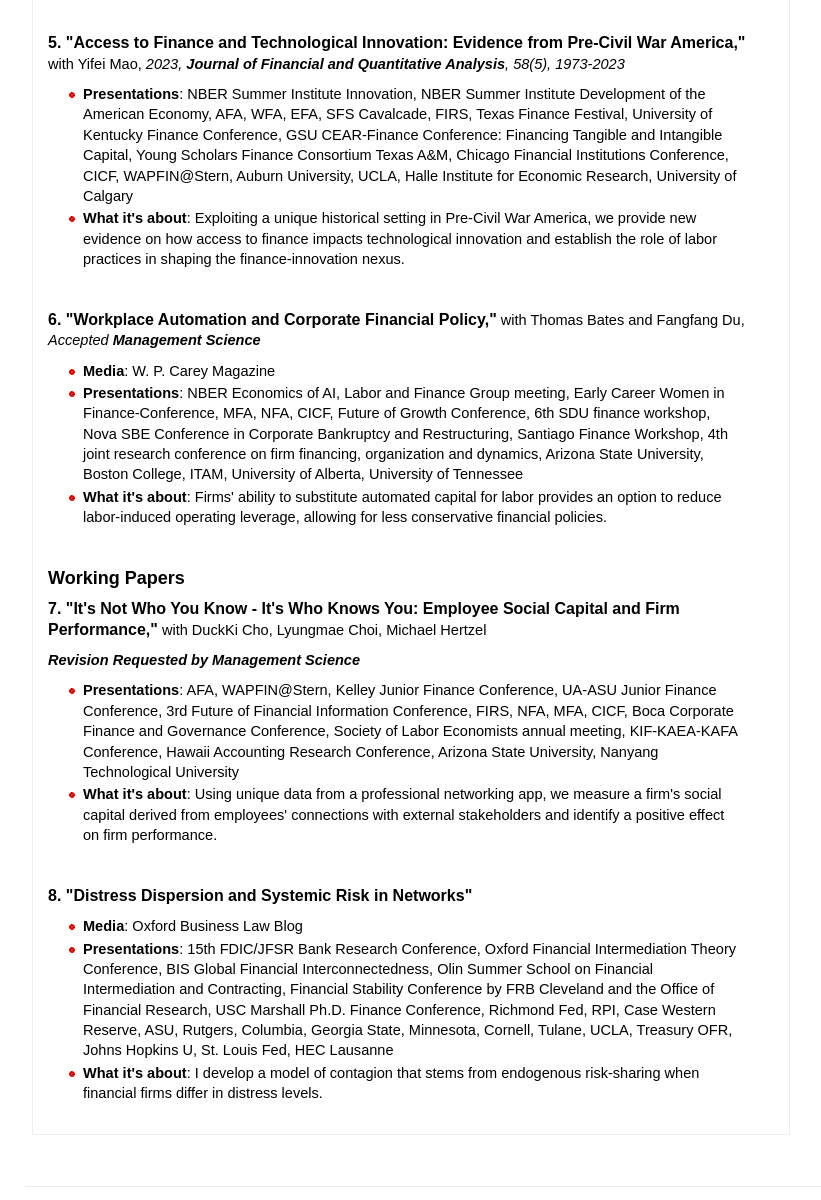
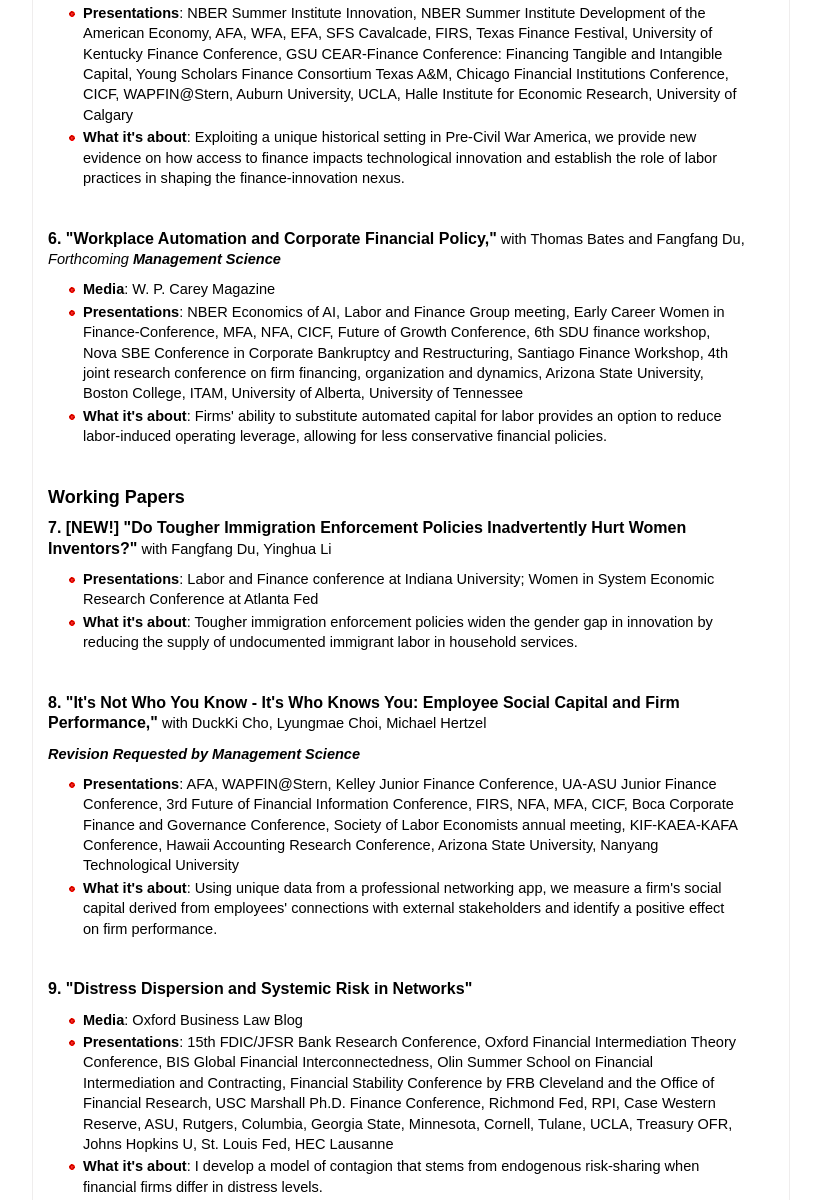
Before and after one commit to jiaxuwangweb/website, a plain HTML site: page index.html in a window 1280 px wide. Shown: the part 1324-2524 px from the top of the page, without its empty margins (96-917 px from the left). Drawn offline with Linux system fonts and the light colour scheme.

Commit message:
new paper

```diff
--- a/index.html
+++ b/index.html
@@ -80,8 +80,6 @@
 
 			<p><b> I am a principal economist at the Federal Reserve Board. My main research interests are banking, financial stability, networks, labor and finance.</b></p> </br>
 
-			<p><b> I am co-organizing the <a href="https://www.federalreserve.gov/conferences/conference-on-the-interconnectedness-of-financial-systems-202403.htm">3rd Conference on the Interconnectedness of Financial Systems</a>  in Washington, D.C. March 28-29, 2024. Please submit your work to <a href="mailto:interconnect@frb.gov">interconnect@frb.gov</a> by November 20! </b></p>  </br>
-
 
 <!--			<p> <b><font size="4">Research Interests</font></b></p>
 				<p> In my research, I study how frictions such as network externalities, contracting, and labor search affect systemic risk and asset prices. 				</p>
@@ -136,7 +134,7 @@
 					</ul>
 			</br>
 
-			<p><b> <font size="3"><a href="http://papers.ssrn.com/sol3/papers.cfm?abstract_id=3556935">6. "Workplace Automation and Corporate Financial Policy,"</a></font></b> with <a href="https://scholar.google.com/citations?user=7J5f_KkAAAAJ&hl=en">Thomas Bates</a> and <a href="https://sites.google.com/site/fangfangdufinance/home">Fangfang Du,</a> <i> Accepted <b>Management Science</b></i> </p>
+			<p><b> <font size="3"><a href="http://papers.ssrn.com/sol3/papers.cfm?abstract_id=3556935">6. "Workplace Automation and Corporate Financial Policy,"</a></font></b> with <a href="https://scholar.google.com/citations?user=7J5f_KkAAAAJ&hl=en">Thomas Bates</a> and <a href="https://sites.google.com/site/fangfangdufinance/home">Fangfang Du,</a> <i> Forthcoming <b>Management Science</b></i> </p>
 				<ul>
 					<li class="bottom-half"><b>Media</b>: <a href="https://wpcareymagazine.com/issue/spring-2021/researchers-find-bright-financial-side-to-automation">W. P. Carey Magazine</a>
 					<li class="bottom-half"> <b>Presentations</b>: NBER Economics of AI, Labor and Finance Group meeting, Early Career Women in Finance-Conference, MFA, NFA, CICF, Future of Growth Conference, 6th SDU finance workshop, Nova SBE Conference in Corporate Bankruptcy and Restructuring, Santiago Finance Workshop, 4th joint research conference on firm financing, organization and dynamics, Arizona State University, Boston College, ITAM, University of Alberta, University of Tennessee
@@ -149,9 +147,16 @@
 
 	<p><b><font size="4">Working Papers</font></b></p>
 
+			<p><b> <font size="3">7. [NEW!] "Do Tougher Immigration Enforcement Policies Inadvertently Hurt Women Inventors?"</font></b>
+			with <a href="https://scholar.google.com/citations?user=4Vi0LPEAAAAJ&hl=en">Fangfang Du</a>, <a href="https://scholar.google.com/citations?user=7lgotecAAAAJ&hl=en/">Yinghua Li</a> </p>
+				<ul>
 
+				<li class="bottom-half"> <b>Presentations</b>: Labor and Finance conference at Indiana University; Women in System Economic Research Conference at Atlanta Fed
+				<li class="bottom-half"> <b>What it's about</b>:  Tougher immigration enforcement policies widen the gender gap in innovation by reducing the supply of undocumented immigrant labor in household services.
+				</ul>
+			</br>
 
-			<p><b> <font size="3"><a href="http://papers.ssrn.com/sol3/papers.cfm?abstract_id=3752197">7. "It's Not Who You Know - It's Who Knows You: Employee Social Capital and Firm Performance,"</a></font></b>
+			<p><b> <font size="3"><a href="http://papers.ssrn.com/sol3/papers.cfm?abstract_id=3752197">8. "It's Not Who You Know - It's Who Knows You: Employee Social Capital and Firm Performance,"</a></font></b>
 			with <a href="https://sites.google.com/view/duckkicho/home">DuckKi Cho</a>, <a href="https://sites.google.com/site/lyungmaechoi/">Lyungmae Choi</a>, <a href="https://wpcarey.asu.edu/people/profile/10749">Michael Hertzel</a> </p>   <p><i> <b> Revision Requested by Management Science</b></i> </p>
 				<ul>
 
@@ -161,7 +166,7 @@
 			</br>
 
 
-			<p><b><font size="3"><a href="https://papers.ssrn.com/sol3/papers.cfm?abstract_id=2588910">8. "Distress Dispersion and Systemic Risk in Networks"</a></font></b> </p>
+			<p><b><font size="3"><a href="https://papers.ssrn.com/sol3/papers.cfm?abstract_id=2588910">9. "Distress Dispersion and Systemic Risk in Networks"</a></font></b> </p>
 				<ul>
 				<li class="bottom-half"><b>Media</b>: <a href="https://www.law.ox.ac.uk/business-law-blog/blog/2016/10/how-institutions%E2%80%99-choice-counterparties-can-raise-systemic-risk">Oxford Business Law Blog</a>
 				<li class="bottom-half"> <b>Presentations</b>: 15th FDIC/JFSR Bank Research Conference, Oxford Financial Intermediation Theory Conference, BIS Global Financial Interconnectedness, Olin Summer School on Financial Intermediation and Contracting, Financial Stability Conference by FRB Cleveland and the Office of Financial Research, USC Marshall Ph.D. Finance Conference, Richmond Fed, RPI, Case Western Reserve, ASU, Rutgers, Columbia, Georgia State, Minnesota, Cornell, Tulane, UCLA, Treasury OFR, Johns Hopkins U, St. Louis Fed, HEC Lausanne
```
